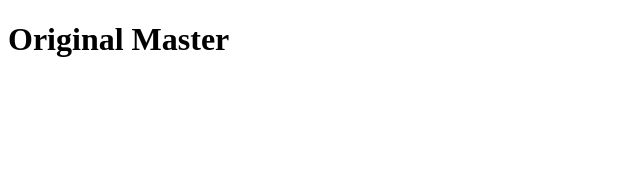
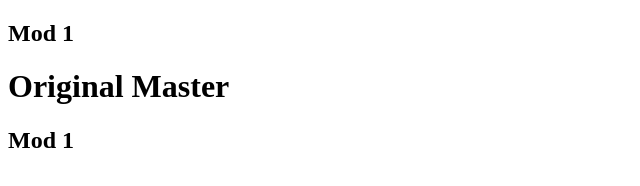
Before and after one commit to ckjpdx/merge-test, a plain HTML site: page index.html in a window 1280 px wide. Shown: the whole page, without its empty margins (0-640 px from the left). Drawn offline with Linux system fonts and the light colour scheme.

Commit message:
add mod1 changes

```diff
--- a/index.html
+++ b/index.html
@@ -5,6 +5,8 @@
     <title>Merge Zero</title>
   </head>
   <body>
+    <h2>Mod 1</h2>
     <h1>Original Master</h1>
+    <h2>Mod 1</h2>
   </body>
 </html>
```
